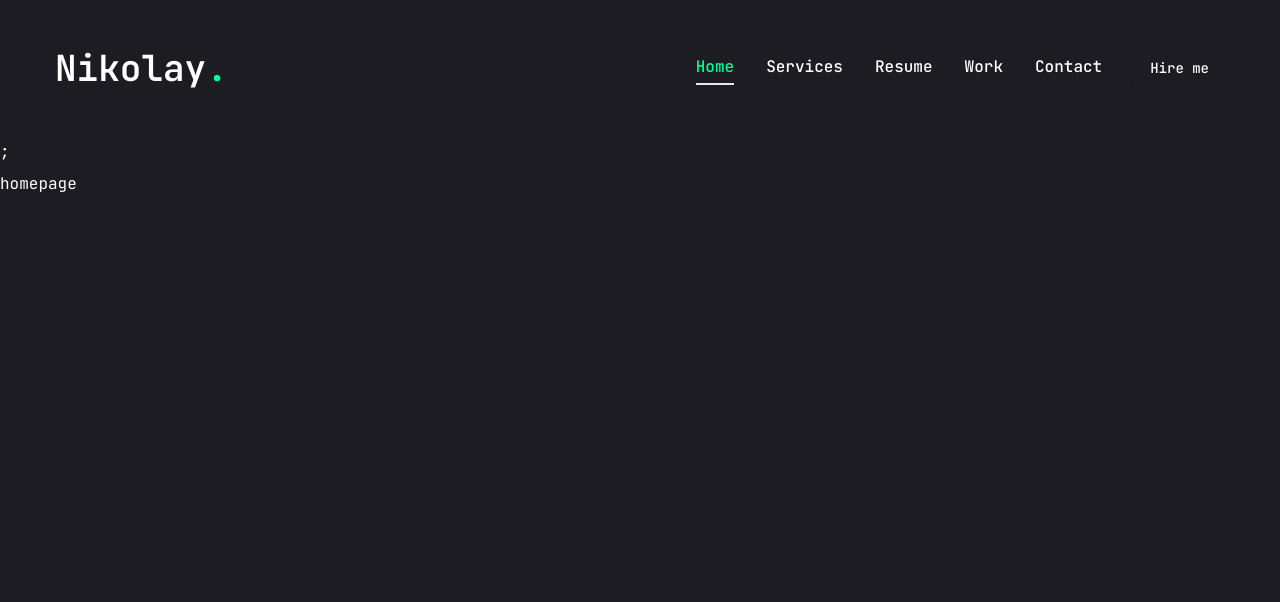
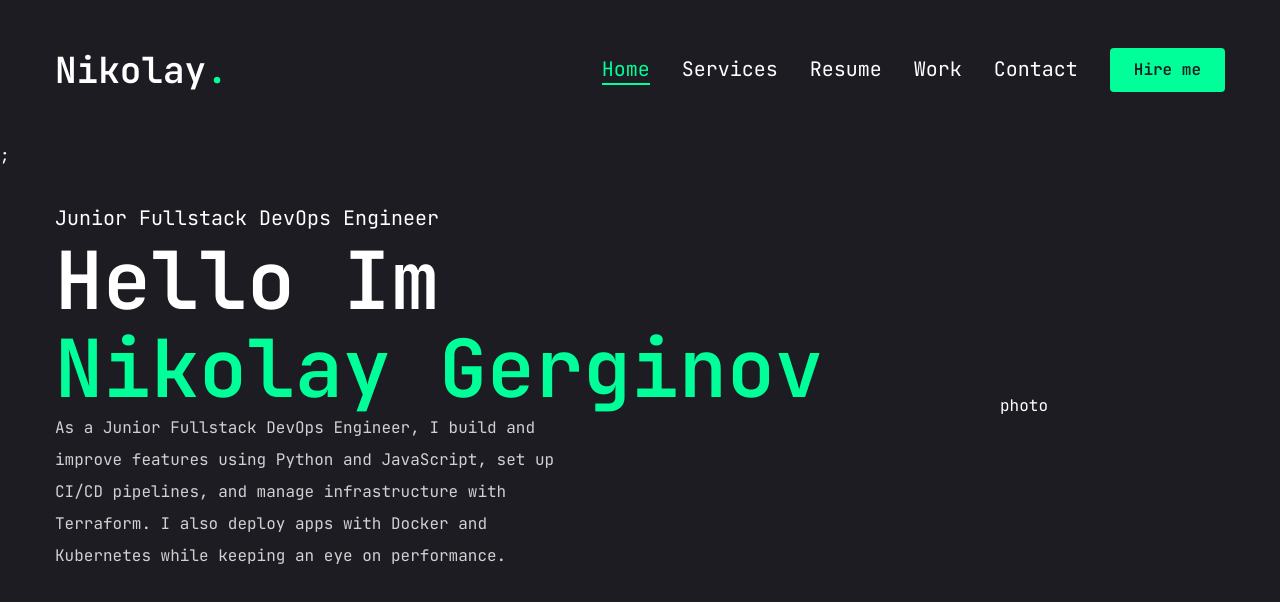
Before and after one commit to vo1d-null/portfolio, a Next.js app: page / in a window 1280 px wide. Shown: the top 602 px of the page. Built offline with nearby package versions, Linux system fonts and the light colour scheme.

Commit message:
homepage mobile nav

```diff
--- a/app/globals.css
+++ b/app/globals.css
@@ -6,4 +6,13 @@
   body {
     @apply font-primary bg-primary text-white leading-loose;
   }
+  .h1 {
+    @apply text-[48px] xl:text-[80px] leading-[1.1] font-semibold;
+  }
+  .h2 {
+    @apply text-[36px] xl:text-[48px] leading-[1.1] font-semibold;
+  }
+  .h3 {
+    @apply text-[20px] xl:text-[24px] leading-[1.1] font-semibold;
+  }
 }
--- a/app/page.jsx
+++ b/app/page.jsx
@@ -1,3 +1,25 @@
-export default function Home() {
-  return <main> homepage </main>
+import { Button } from "@/components/ui/button"
+import { FiDownload } from "react-icons/fi"
+const Home = () => {
+  return (
+    <section className= "h-full">
+      <div className="container mx-auto h-full">
+        <div className="flex flex-col xl:flex-row items-center justify-between xl:pt-8 xl:pb-24">
+          {/*text*/}
+          <div className="text-center xl:text-left">
+            <span className="text-xl"> Junior Fullstack DevOps Engineer </span>
+            <h1 className="h1">
+              Hello Im <br /> <span className="text-accent">Nikolay Gerginov</span>
+            </h1>
+            <p className="max-w-[500px] mb-9 text-white/80">As a Junior Fullstack DevOps Engineer, I build and improve features using Python and JavaScript, set up CI/CD pipelines, and manage infrastructure with Terraform. I also deploy apps with Docker and Kubernetes while keeping an eye on performance.</p>
+          </div>
+          {/*photo*/}
+          <div>photo</div>
+          <div></div>
+        </div>
+      </div>
+    </section>
+  )
 }
+
+export default Home
--- a/components/Header.jsx
+++ b/components/Header.jsx
@@ -3,6 +3,7 @@ import { Button } from "./ui/button";
 
 //components
 import Nav from "./Nav";
+import MobileNav from "./MobileNav";
 
 const Header = () => {
     return <header className="py-8 xl:py-12 text-white">
@@ -23,8 +24,9 @@ const Header = () => {
             </div>
 
             {/* mobile nav */}
-
-            <div className="xl:hidden">mobile nav</div>
+            <div className="xl:hidden">
+                <MobileNav />
+            </div>
 
         </div>
     </header>
--- /dev/null
+++ b/components/MobileNav.jsx
@@ -0,0 +1,69 @@
+"use client";
+
+import { Sheet, SheetContent, SheetTrigger } from "./ui/sheet";
+import { usePathname } from "next/navigation";
+import Link from "next/link";
+import { CiMenuFries } from 'react-icons/ci';
+
+const links = [
+    {
+        name : 'Home',
+        path : '/',
+    },
+    {
+        name : 'Services',
+        path : '/services',
+    },
+    {
+        name : 'Resume',
+        path : '/resume',
+    },
+    {
+        name : 'Work',
+        path : '/work',
+    },
+    {
+        name : 'Contact',
+        path : '/contact',
+    },
+];
+
+
+const MobileNav = () => {
+    const pathname = usePathname();
+  return <Sheet>
+    <SheetTrigger className="flex justify-center items-center">
+        <CiMenuFries className="text-[32px] text-accent" />
+    </SheetTrigger>
+    <SheetContent className="flex flex-col">
+        {/* logo here */}
+        <div className="mt-32 mb-40 text-center text-2xl">
+            <Link href="/">
+                <h1 className="text-4xl font-semibold">
+                    Nikolay<span className="text-accent">.</span>
+                </h1>
+            </Link>
+        </div>
+
+        {/* nav */}
+        <nav className="flex flex-col justify-center items-center gap-8">
+            {links.map((link, index) => {
+                return (
+                    <Link
+                        href={link.path}
+                        key={index}
+                        className={`${
+                            link.path === pathname && "text-accent border-b-2 border-accent"
+                        } text-xl capitalize hover:text-accent transition-all`}
+                    >
+                        {link.name}
+                    </Link>
+                );
+            })}
+        </nav>
+    </SheetContent>
+
+  </Sheet>
+}
+
+export default MobileNav
--- a/components/Nav.jsx
+++ b/components/Nav.jsx
@@ -35,8 +35,8 @@ const Nav = () => {
                     href={link.path}
                     key={index}
                     className={`${
-                        link.path === pathname &&"text-accent border-b-2 border-accent"
-                        }capitalize font-medium hover:text-accent transition-all`}
+                        link.path === pathname && "text-accent border-b-2 border-accent"
+                        } text-xl capitalize hover:text-accent transition-all`}
                     >
                         {link.name}
                     </Link>
--- a/components/ui/button.jsx
+++ b/components/ui/button.jsx
@@ -5,26 +5,18 @@ import { cva } from "class-variance-authority";
 import { cn } from "@/lib/utils"
 
 const buttonVariants = cva(
-  "inline-flex items-center justify-center whitespace-nowrap rounded-md text-sm font-medium transition-colors focus-visible:outline-none focus-visible:ring-1 focus-visible:ring-ring disabled:pointer-events-none disabled:opacity-50",
+  "inline-flex items-center justify-center whitespace-nowrap rounded text-base font-semibold ring-offset-white transition-colors",
   {
     variants: {
       variant: {
-        default:
-          "bg-primary text-primary-foreground shadow hover:bg-primary/90",
-        destructive:
-          "bg-destructive text-destructive-foreground shadow-sm hover:bg-destructive/90",
-        outline:
-          "border border-input bg-background shadow-sm hover:bg-accent hover:text-accent-foreground",
-        secondary:
-          "bg-secondary text-secondary-foreground shadow-sm hover:bg-secondary/80",
-        ghost: "hover:bg-accent hover:text-accent-foreground",
-        link: "text-primary underline-offset-4 hover:underline",
+        default: "bg-accent text-primary hover:bg-accent-hover",
+        primary: 'bg-primary text-white',
+        outline: 'border border-accent bg-transparent text-accent hover:bg-accent hover:text-primary',
       },
       size: {
-        default: "h-9 px-4 py-2",
-        sm: "h-8 rounded-md px-3 text-xs",
-        lg: "h-10 rounded-md px-8",
-        icon: "h-9 w-9",
+        default: "h-[44px] px-6",
+        md: "h-[48px] px-6",
+        lg: "h-[56px] px-8 text-sm uppercase tracking-[2px]",
       },
     },
     defaultVariants: {
--- a/components/ui/sheet.jsx
+++ b/components/ui/sheet.jsx
@@ -1,10 +1,10 @@
 "use client";
 import * as React from "react"
 import * as SheetPrimitive from "@radix-ui/react-dialog"
-import { Cross2Icon } from "@radix-ui/react-icons"
 import { cva } from "class-variance-authority";
+import { cn } from "@/lib/utils"
 
-import { cn } from "@/lib/utils"
+import { IoMdClose } from "react-icons/io"
 
 const Sheet = SheetPrimitive.Root
 
@@ -26,7 +26,7 @@ const SheetOverlay = React.forwardRef(({ className, ...props }, ref) => (
 SheetOverlay.displayName = SheetPrimitive.Overlay.displayName
 
 const sheetVariants = cva(
-  "fixed z-50 gap-4 bg-background p-6 shadow-lg transition ease-in-out data-[state=closed]:duration-300 data-[state=open]:duration-500 data-[state=open]:animate-in data-[state=closed]:animate-out",
+  "fixed z-50 gap-4 bg-primary p-6 shadow-lg transition ease-in-out data-[state=closed]:duration-300 data-[state=open]:duration-500 data-[state=open]:animate-in data-[state=closed]:animate-out",
   {
     variants: {
       side: {
@@ -35,7 +35,7 @@ const sheetVariants = cva(
           "inset-x-0 bottom-0 border-t data-[state=closed]:slide-out-to-bottom data-[state=open]:slide-in-from-bottom",
         left: "inset-y-0 left-0 h-full w-3/4 border-r data-[state=closed]:slide-out-to-left data-[state=open]:slide-in-from-left sm:max-w-sm",
         right:
-          "inset-y-0 right-0 h-full w-3/4 border-l data-[state=closed]:slide-out-to-right data-[state=open]:slide-in-from-right sm:max-w-sm",
+          "inset-y-0 right-0 h-full w-3/4 data-[state=closed]:slide-out-to-right data-[state=open]:slide-in-from-right sm:max-w-sm",
       },
     },
     defaultVariants: {
@@ -49,8 +49,8 @@ const SheetContent = React.forwardRef(({ side = "right", className, children, ..
     <SheetOverlay />
     <SheetPrimitive.Content ref={ref} className={cn(sheetVariants({ side }), className)} {...props}>
       <SheetPrimitive.Close
-        className="absolute right-4 top-4 rounded-sm opacity-70 ring-offset-background transition-opacity hover:opacity-100 focus:outline-none focus:ring-2 focus:ring-ring focus:ring-offset-2 disabled:pointer-events-none data-[state=open]:bg-secondary">
-        <Cross2Icon className="h-4 w-4" />
+        className="absolute right-8 top-8 transition-opacity outline-none">
+        <IoMdClose className="text-3xl text-accent" />
         <span className="sr-only">Close</span>
       </SheetPrimitive.Close>
       {children}
--- a/package.json
+++ b/package.json
@@ -20,9 +20,10 @@
     "clsx": "^2.1.1",
     "framer-motion": "^11.7.0",
     "lucide-react": "^0.441.0",
-    "next": "14.2.13",
+    "next": "^14.2.14",
     "react": "^18",
     "react-dom": "^18",
+    "react-icons": "^5.3.0",
     "tailwind-merge": "^2.5.2",
     "tailwindcss-animate": "^1.0.7"
   },
```
Also changed, not shown: 1 other file (tests, documents, lock files or other folders).
